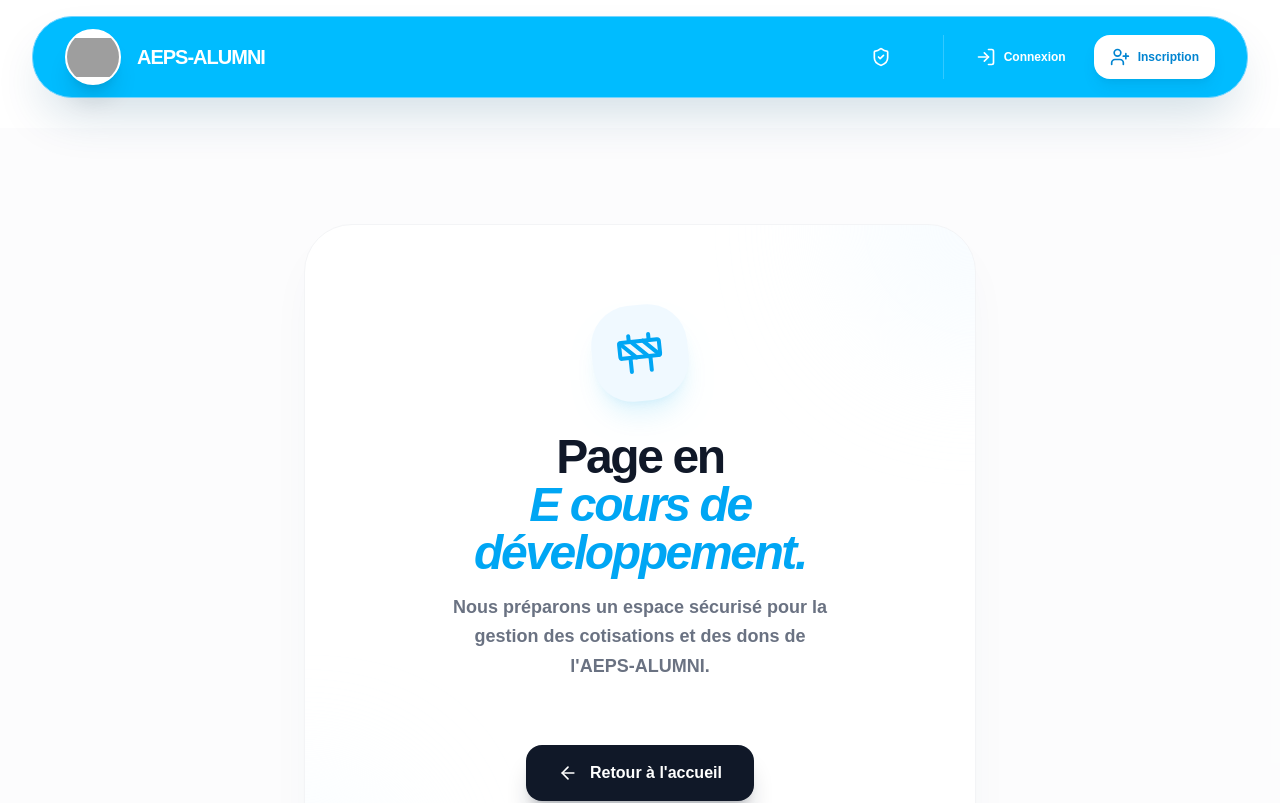
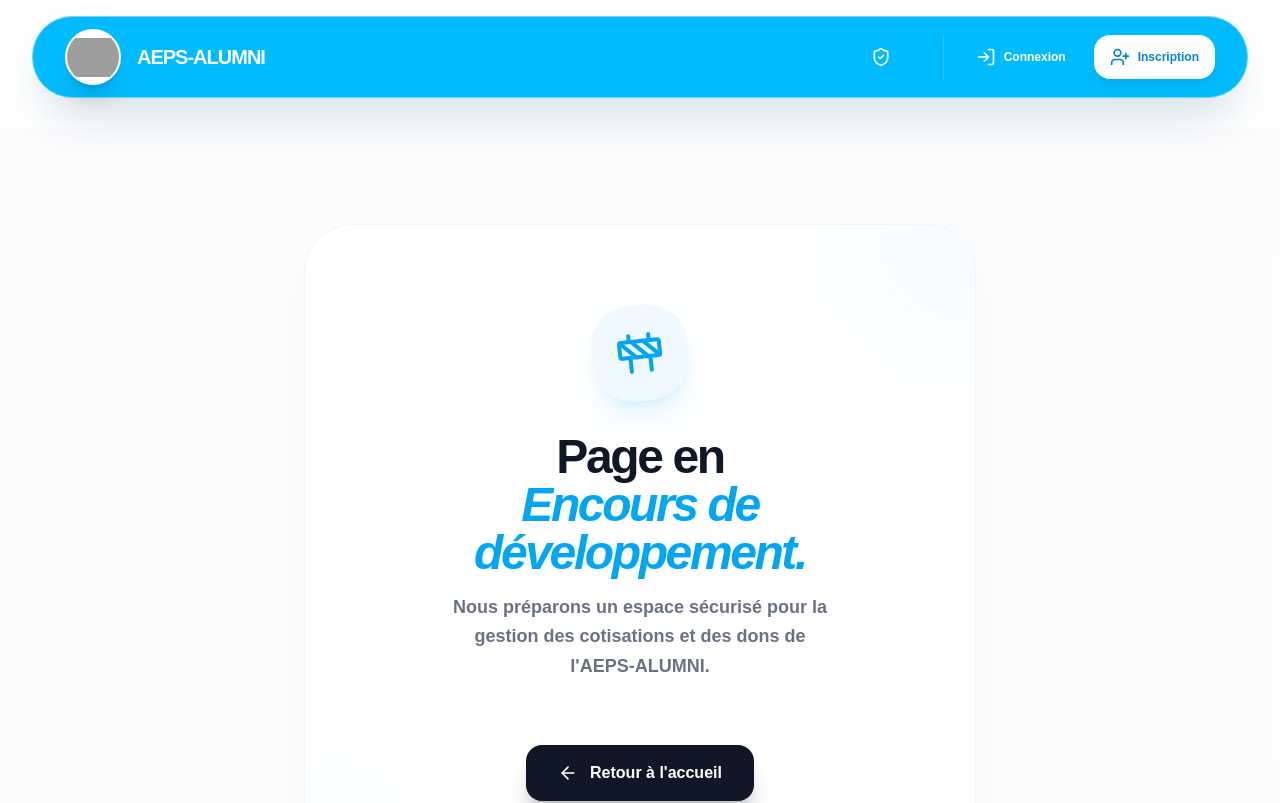
Before and after one commit to yambaloukmane/usp-alumini, a Next.js app: page /treasury in a window 1280 px wide. Shown: the top 803 px of the page. Built offline with nearby package versions, Linux system fonts and the light colour scheme; no server answers; grey boxes are pictures that could not be loaded.

Commit message:
Finalisation des mises à jour : compteur de membres, logo arrondi et ajustements visuels

```diff
--- a/src/app/page.tsx
+++ b/src/app/page.tsx
@@ -19,7 +19,7 @@ export default function Home() {
             <div className="bg-gray-900/90 backdrop-blur-md text-white px-8 py-3 rounded-2xl border border-white/20 shadow-2xl flex items-center gap-3 mb-6 group hover:scale-105 transition-all">
               <div className="w-2 h-2 bg-sky-400 rounded-full animate-ping"></div>
               <p className="text-sm md:text-base font-black tracking-tight leading-tight uppercase italic">
-                Initiative du comité social et du bureau de la 4ème promo                 <br className="hidden md:block" />
+                 De la 4ème promo                 <br className="hidden md:block" />
               </p>
             </div>
 
--- a/src/app/treasury/page.tsx
+++ b/src/app/treasury/page.tsx
@@ -18,7 +18,7 @@ export default function Treasury() {
           <div className="space-y-4">
             <h1 className="text-4xl lg:text-5xl font-black text-gray-900 tracking-tighter">
               Page en <br />
-              <span className="text-sky-500 italic">E cours de développement.</span>
+              <span className="text-sky-500 italic">Encours de développement.</span>
             </h1>
             <p className="text-gray-500 font-bold text-lg leading-relaxed max-w-sm mx-auto">
               Nous préparons un espace sécurisé pour la gestion des cotisations et des dons de l&apos;AEPS-ALUMNI.
```
